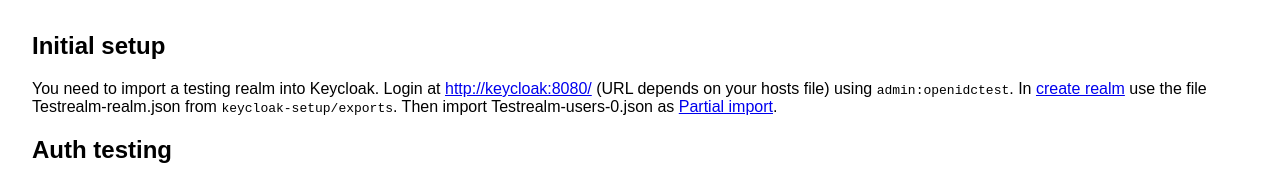
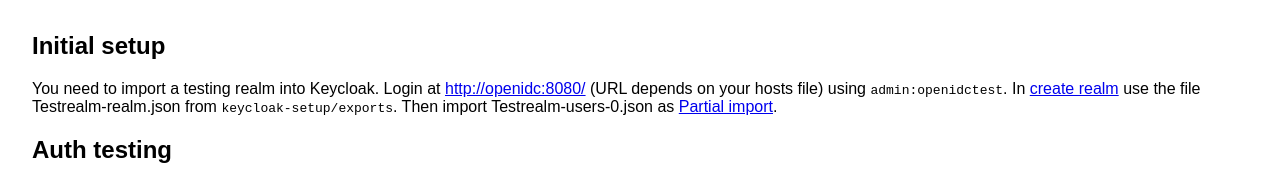
Before and after one commit to Reposoft/openidc-keycloak-test, a plain HTML site: page build-contracts/html-ajax/index.html in a window 1280 px wide. Shown: the top 170 px of the page. Drawn offline with Linux system fonts and the light colour scheme.

Commit message:
No need for the keycloak hosts file entry anymore

```diff
--- a/build-contracts/html-ajax/index.html
+++ b/build-contracts/html-ajax/index.html
@@ -8,12 +8,12 @@
     <h2>Initial setup</h2>
     <p>
       You need to import a testing realm into Keycloak.
-      Login at <a href="http://keycloak:8080/">http://keycloak:8080/</a>
+      Login at <a href="http://openidc:8080/">http://openidc:8080/</a>
       (URL depends on your hosts file) using <code>admin:openidctest</code>.
-      In <a href="http://keycloak:8080/auth/admin/master/console/#/create/realm">create realm</a>
+      In <a href="http://openidc:8080/auth/admin/master/console/#/create/realm">create realm</a>
       use the file Testrealm-realm.json from <code>keycloak-setup/exports</code>.
       Then import Testrealm-users-0.json as
-      <a href="http://keycloak:8080/auth/admin/master/console/#/realms/Testrealm/partial-import">Partial import</a>.
+      <a href="http://openidc:8080/auth/admin/master/console/#/realms/Testrealm/partial-import">Partial import</a>.
     </p>
     <h2>Auth testing</h2>
     <p>Go to <a href="/protected">/protected</a> to log in.</p>
```
